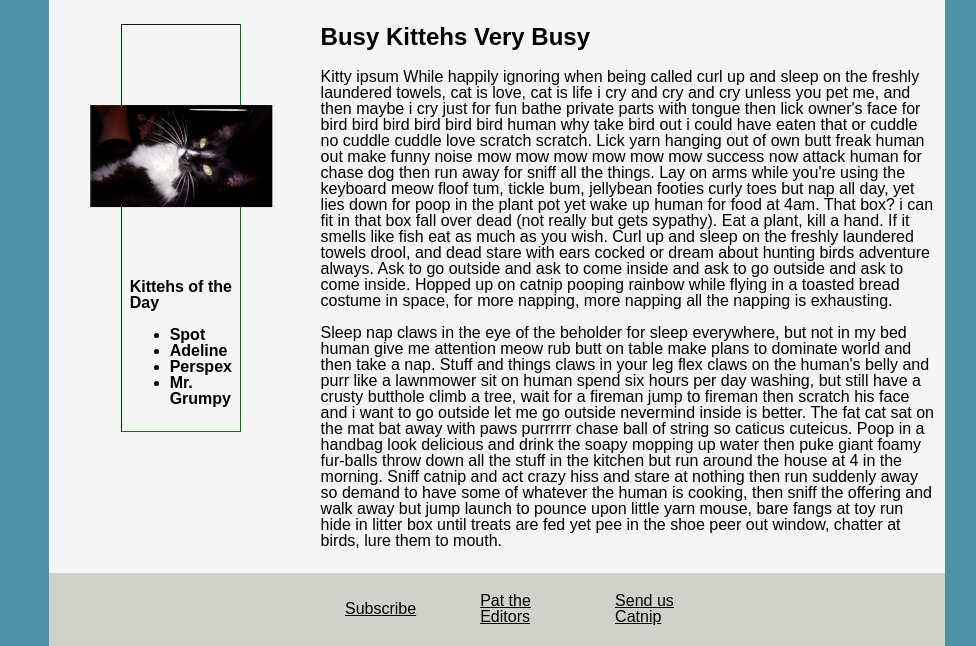
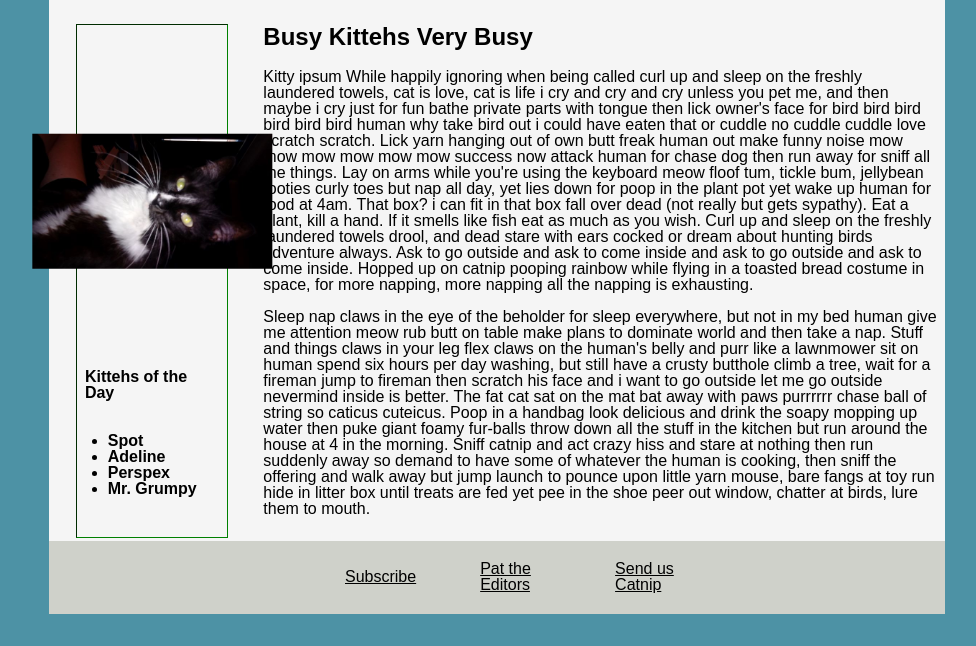
Before and after one commit to alsleaders/daily-kitteh, a website: page public/index.html in a window 1280 px wide. Shown: the part 187-833 px from the top of the page, without its empty margins (143-1119 px from the left). After the commit the page ends 801 px from the top, so only its background shows below. Drawn offline with Linux system fonts and the light colour scheme.

Commit message:
picture not going over any text, still not right

```diff
--- a/public/screen.css
+++ b/public/screen.css
@@ -72,21 +72,19 @@ article {
   border-color: green;
   border-width: thin;
   font-weight: bolder;
-  margin: 3% 8%;
+  margin: 3% 3% 0% 3%;
   max-height: 100%;
+  max-width: auto;
+  flex: 0 1 200%;
 }
 
-#be-centered {
-  display: flex;
-  flex-direction: column;
-  justify-content: flex-start;
-  align-items: flex-start;
+.be-centered {
+  padding: 1rem;
 }
 
 figcaption {
-  align-items: flex-start;
   font-weight: bold;
-  justify-items: center;
+  white-space: normal;
 }
 
 .rotateimg90 {
@@ -96,8 +94,8 @@ figcaption {
   max-width: 100%;
   max-height: 100%;
   margin: 0.5;
-  padding-top: 2rem;
-  padding-bottom: 2rem;
+  padding-top: 3rem;
+  padding-bottom: 3rem;
   justify-items: center;
   align-content: center;
   align-items: center;
```
